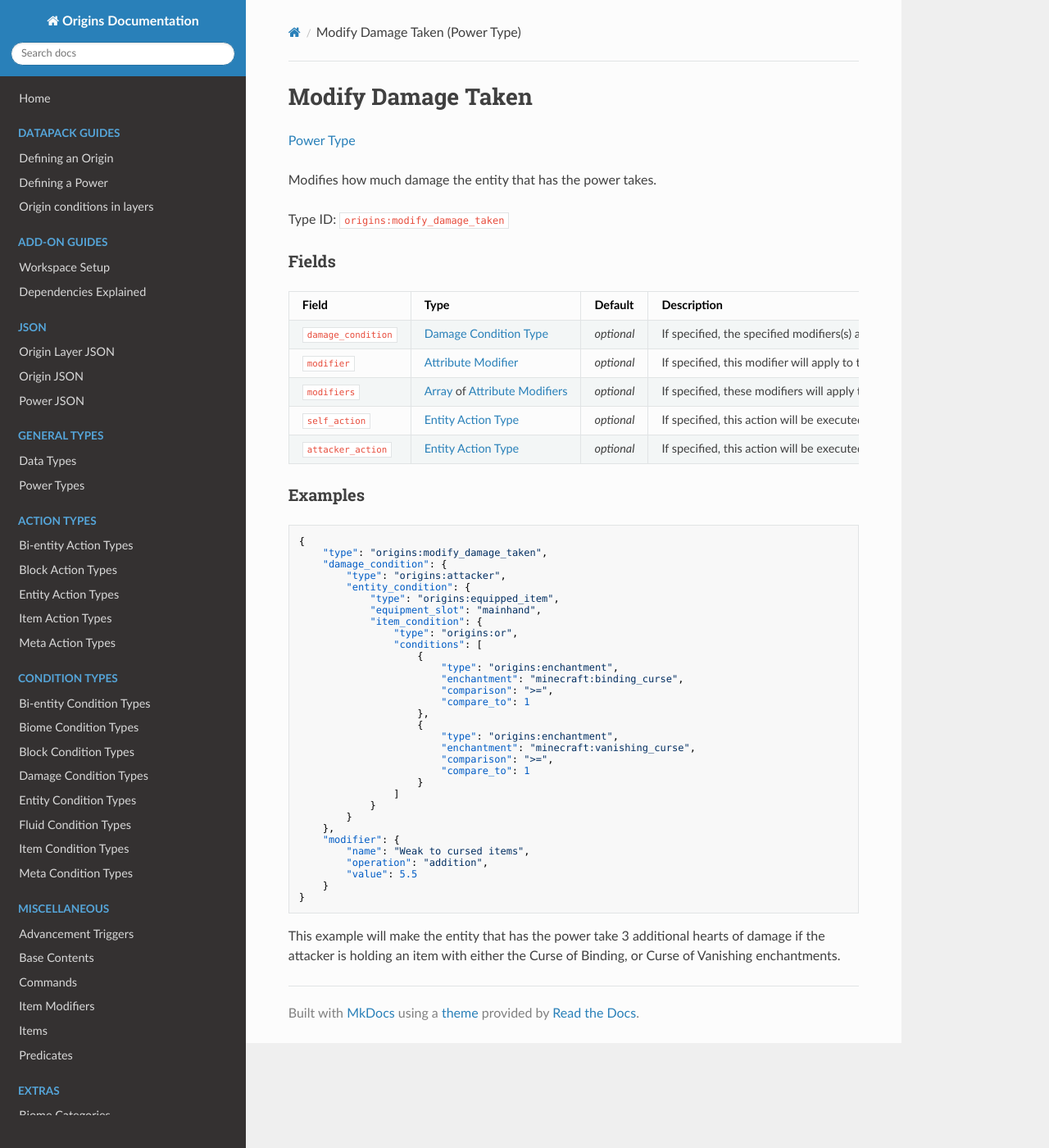
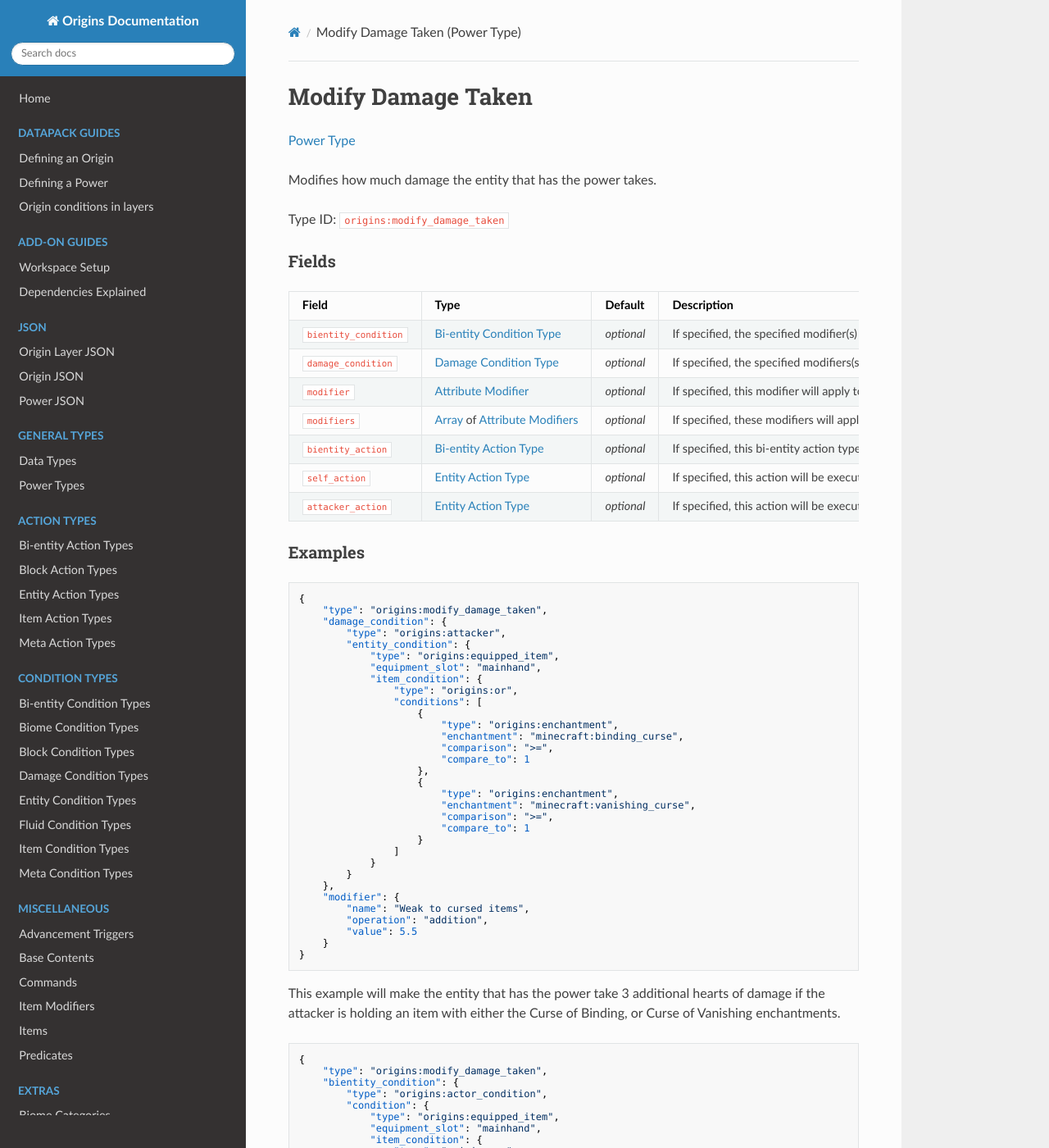
Before and after one commit to apace100/origins-docs, an MkDocs documentation site: the page built from docs/types/power_types/modify_damage_taken.md, in a window 1280 px wide and 1400 px high. Shown: the whole window at 82% size. Built offline with MkDocs 1.6.1, drawn with Linux system fonts in a browser that asks for light colours; nearby versions of some CDN libraries; some of the changed text lies outside the part shown.

Commit message:
Updated `modify_damage_taken.md` (Power Type)
Added the `bientity_condition` field, and an example

````diff
--- a/docs/types/power_types/modify_damage_taken.md
+++ b/docs/types/power_types/modify_damage_taken.md
@@ -16,9 +16,11 @@ Type ID: `origins:modify_damage_taken`
 
 Field  | Type | Default | Description
 -------|------|---------|-------------
+`bientity_condition` | [Bi-entity Condition Type](../bientity_condition_types.md) | _optional_ | If specified, the specified modifier(s) and/or action(s) will only apply if either or both 'actor' (the attacker) and 'target' (the entity that has the power) fulfills this bi-entity condition type.
 `damage_condition` | [Damage Condition Type](../damage_condition_types.md) | _optional_ | If specified, the specified modifiers(s) and/or action(s) will only apply if the taken damage fulfills this condition.
 `modifier` | [Attribute Modifier](../data_types/attribute_modifier.md) | _optional_ | If specified, this modifier will apply to the damage amount.
 `modifiers` | [Array](../data_types/array.md) of [Attribute Modifiers](../data_types/attribute_modifier.md) | _optional_ | If specified, these modifiers will apply to the damage amount.
+`bientity_action` | [Bi-entity Action Type](../bientity_action_types.md) | _optional_ | If specified, this bi-entity action type will be executed on either or both 'actor' (the attacker) and 'target' (the entity that has the power).
 `self_action` | [Entity Action Type](../entity_action_types.md) | _optional_ | If specified, this action will be executed on the entity that has the power whenever the modifier(s) is applied.
 `attacker_action` | [Entity Action Type](../entity_action_types.md) | _optional_ | If specified, this action will be executed on the entity/entities that has been hit whenever the modifier(s) is applied.
 
@@ -60,3 +62,41 @@ Field  | Type | Default | Description
 ```
 
 This example will make the entity that has the power take 3 additional hearts of damage if the attacker is holding an item with either the Curse of Binding, or Curse of Vanishing enchantments.
+<br>
+
+```json
+{
+    "type": "origins:modify_damage_taken",
+    "bientity_condition": {
+        "type": "origins:actor_condition",
+        "condition": {
+            "type": "origins:equipped_item",
+            "equipment_slot": "mainhand",
+            "item_condition": {
+                "type": "origins:or",
+                "conditions": [
+                    {
+                        "type": "origins:enchantment",
+                        "enchantment": "minecraft:binding_curse",
+                        "comparison": ">=",
+                        "compare_to": 1
+                    },
+                    {
+                        "type": "origins:enchantment",
+                        "enchantment": "minecraft:vanishing_curse",
+                        "comparison": ">=",
+                        "compare_to": 1
+                    }
+                ]
+            }
+        }
+    },
+    "modifier": {
+        "name": "Weak to cursed items",
+        "operation": "addition",
+        "value": 5.5
+    }
+}
+```
+
+This example is an updated version of the first example.
````
